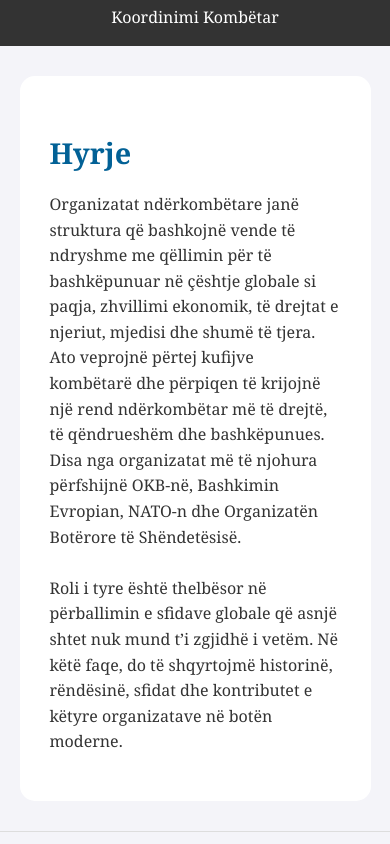
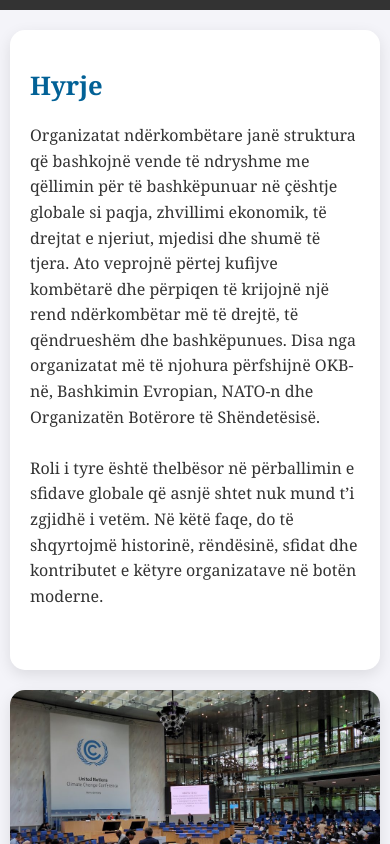
Before and after one commit to aron2608/historia.github.com, a plain HTML site: page index.html in a window 390 px wide. Shown: the part 580-1424 px from the top of the page. Drawn offline with Linux system fonts and the light colour scheme.

Commit message:
Update style.css

```diff
--- a/style.css
+++ b/style.css
@@ -47,59 +47,52 @@ nav ul li a:hover {
     background-color: #555;
 }
 
-/* Seksione bazë */
+/* Seksione */
 section {
-    display: flex;
-    flex-wrap: wrap;
-    align-items: stretch;
-    padding: 50px 10%;
-    border-bottom: 1px solid #ddd;
+    max-width: 900px;
+    margin: 40px auto;
+    background: white;
+    border-radius: 15px;
+    box-shadow: 0 5px 15px rgba(0,0,0,0.1);
+    overflow: hidden;
+    animation: fadeInUp 1s ease forwards;
     opacity: 0;
     transform: translateY(30px);
-    animation: fadeInUp 1s ease forwards;
+    padding-bottom: 30px;
 }
 
-/* Alternimi i drejtimit */
-section:nth-child(odd) {
-    flex-direction: row;
+/* Delay animation per secilin seksion */
+section:nth-of-type(1) { animation-delay: 0.2s; }
+section:nth-of-type(2) { animation-delay: 0.4s; }
+section:nth-of-type(3) { animation-delay: 0.6s; }
+section:nth-of-type(4) { animation-delay: 0.8s; }
+section:nth-of-type(5) { animation-delay: 1s; }
+section:nth-of-type(6) { animation-delay: 1.2s; }
+section:nth-of-type(7) { animation-delay: 1.4s; }
+
+/* Foto - landscape sipër */
+section img {
+    width: 100%;
+    height: 300px;
+    object-fit: cover;
+    display: block;
 }
 
-section:nth-child(even) {
-    flex-direction: row-reverse;
+/* Përmbajtja e tekstit */
+section .content {
+    padding: 20px 30px;
 }
 
-/* Përmbajtja (teksti) */
-section .content {
-    width: 50%;
-    padding: 30px;
-    display: flex;
-    align-items: center;
-    background-color: #ffffff;
-    border-radius: 15px;
-    box-sizing: border-box;
+/* Titujt */
+section h2 {
+    color: #026196;
+    font-size: 1.9em;
+    margin-bottom: 15px;
 }
 
-/* Imazhi */
-section img {
-    width: 50%;
-    object-fit: cover;
-    height: auto;
-    max-height: 400px;
-    border-radius: 15px;
-    transition: transform 0.4s ease, box-shadow 0.4s ease;
-}
-
-/* Efekte mbi foto */
-section img:hover {
-    transform: scale(1.03);
-    box-shadow: 0 10px 20px rgba(0, 0, 0, 0.2);
-}
-
-/* Titujt e seksioneve */
-section h2 {
-    color: #026196;
-    font-size: 1.8em;
-    margin-bottom: 15px;
+/* Paragrafët */
+section p {
+    font-size: 1.1em;
 }
 
 /* Footer */
@@ -112,7 +105,7 @@ footer {
     margin-top: 40px;
 }
 
-/* Animacion fade-in */
+/* Animacion fade-in-up */
 @keyframes fadeInUp {
     from {
         opacity: 0;
@@ -124,35 +117,28 @@ footer {
     }
 }
 
-/* Animacion me vonesë progresive */
-section:nth-child(3) { animation-delay: 0.2s; }
-section:nth-child(4) { animation-delay: 0.4s; }
-section:nth-child(5) { animation-delay: 0.6s; }
-section:nth-child(6) { animation-delay: 0.8s; }
-section:nth-child(7) { animation-delay: 1s; }
-section:nth-child(8) { animation-delay: 1.2s; }
-
-/* Responsivitet */
+/* Responsive për celular */
 @media (max-width: 768px) {
     section {
-        flex-direction: column !important;
-        padding: 30px 5%;
+        margin: 20px 10px;
     }
-
-    section img, section .content {
-        width: 100%;
-        border-radius: 15px;
+    section img {
+        height: 200px;
     }
-
-    section img {
-        max-height: 250px;
+    section .content {
+        padding: 15px 20px;
     }
-
+    section h2 {
+        font-size: 1.6em;
+    }
+    section p {
+        font-size: 1em;
+    }
     nav ul {
         flex-direction: column;
     }
-
     nav ul li a {
         text-align: center;
+        padding: 12px 0;
     }
 }
```
